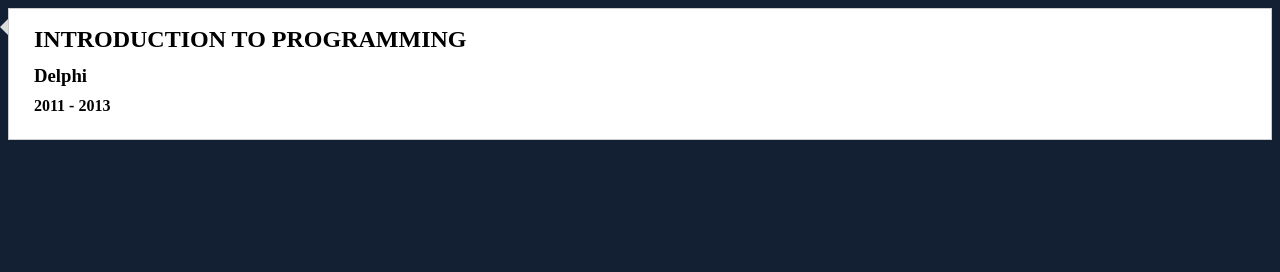
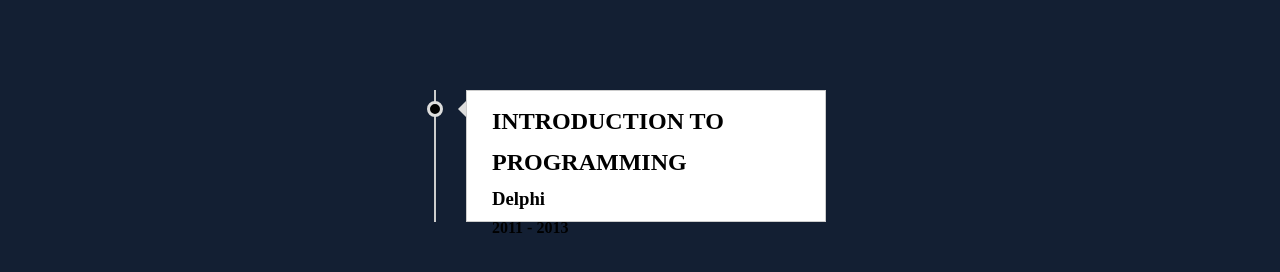
Before and after one commit to PieterWentzel/PieterWentzel.github.io, a plain HTML site: page index.html in a window 1280 px wide. Drawn offline with Linux system fonts and the light colour scheme.

Commit message:
Update index.html
fixed timeline-area

```diff
--- a/index.html
+++ b/index.html
@@ -1,13 +1,13 @@
 <!DOCTYPE html>
 <html lang="en">
     <head>
-        <title>Basic Web Page</title>
+        <title>My Journey/title>
         <meta charset="UTF-8">
         <title> My Coding Journey</title>
         <link rel="stylesheet" href="style.css"
     </head>
 <body>
-    <section class="timeline-are">
+    <section class="timeline-area">
         <div>
             <h2>Introduction to programming</h2>
             <h3>Delphi</h3>
```
